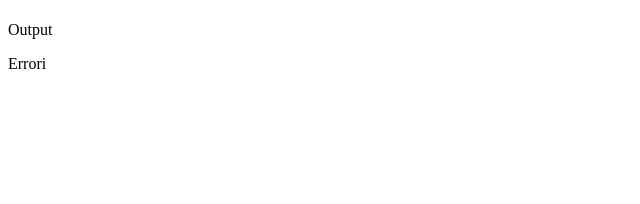
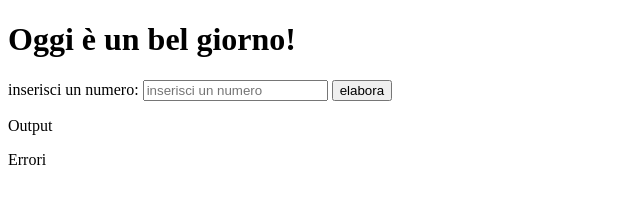
Before and after one commit to MicheleCorr/Coding-Color, a plain HTML site: page index.html in a window 1280 px wide. Shown: the whole page, without its empty margins (0-640 px from the left). Drawn offline with Linux system fonts and the light colour scheme.

Commit message:
Update index.html

```diff
--- a/index.html
+++ b/index.html
@@ -2,16 +2,19 @@
 <html>
 <head>
    <meta charset="utf-8">
-   <title>Coding&Color</title>
+   <title>/Coding&Color</title>
    <link href="styles.css" rel="stylesheet" type="text/css" />
 </head>
 <body>
 <div id="header">
-   <h1 id="saluto"></h1>
+   <h1 id="saluto">Oggi è un bel giorno!</h1>
 </div>
 <div id="title">
 </div>
 <div id="input">
+    <label for="inNumber">inserisci un numero: </label>
+    <input id="inNumber" placeholder="inserisci un numero">
+    <button type="button" id="btnElabora" onclick="elabora()">elabora</button>
 </div>
 <div id="output">
    <p id="out">Output</p>
```
